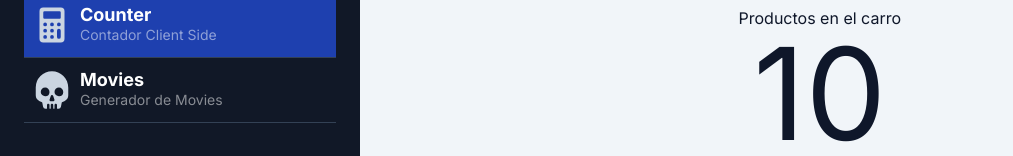
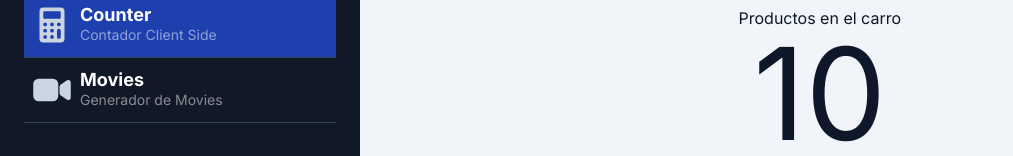
Before and after one commit to AmyLovelace/nextJS-my-dashboard, a Next.js app: page /dashboard/counter in a window 1280 px wide. Shown: the part 298-454 px from the top of the page, without its empty margins (0-1013 px from the left). Built offline with nearby package versions, Linux system fonts and the light colour scheme.

Commit message:
fixed counter

```diff
--- a/src/app/dashboard/movie/[rank]/page.tsx
+++ b/src/app/dashboard/movie/[rank]/page.tsx
@@ -74,8 +74,6 @@ export default async function MoviePage({ params }: Props) {
               alt={`image of movie :${movie.title}`}
               className="mb-5"
             />
-
-
             <div className="flex flex-wrap text-2xl font-medium">
               {movie.title}
             </div>
@@ -100,7 +98,8 @@ export default async function MoviePage({ params }: Props) {
             </div>
             <Link
             href={movie.imdb_link!}
-            className=" font-medium text-2xl text-navy-700 mt-3  hover:text-emerald-800 transition-all">
+            className=" font-medium text-2xl text-navy-700 mt-3   transition-all transition ease-in-out delay-150 text-emerald-600 hover:-translate-y-1 hover:scale-110 hover:text-emerald-800 duration-300"
+            >
              IMDb
             </Link >
           </div>
--- a/src/app/shopping-cart/components/CartCounter.tsx
+++ b/src/app/shopping-cart/components/CartCounter.tsx
@@ -9,7 +9,7 @@ export function CartCounter({ value =10}:Props) {
     const [counter, setCounter] = useState(value);
 
   const pressBtnPlus = () => {
-    setCounter(counter + 1);
+    setCounter(counter);
     setCounter((count) => count + 1)
   }
   const pressBtnMinus = () => {
--- a/src/components/Sidebar.tsx
+++ b/src/components/Sidebar.tsx
@@ -1,6 +1,6 @@
 
 import Image from 'next/image'
-import { IoLogoReact, IoBrowsersOutline, IoCalculator ,IoSkull} from 'react-icons/io5'
+import { IoLogoReact, IoBrowsersOutline, IoCalculator, IoVideocam} from 'react-icons/io5'
 import { SidebarMenuItem } from './SidebarMenuItem'
 
 
@@ -19,7 +19,7 @@ const menuItems = [
     },
     {
         path: '/dashboard/movies',
-        icon: <IoSkull size={40} />,
+        icon: <IoVideocam size={40} />,
         title: 'Movies',
         subtitle: 'Generador de Movies'
     }
```
